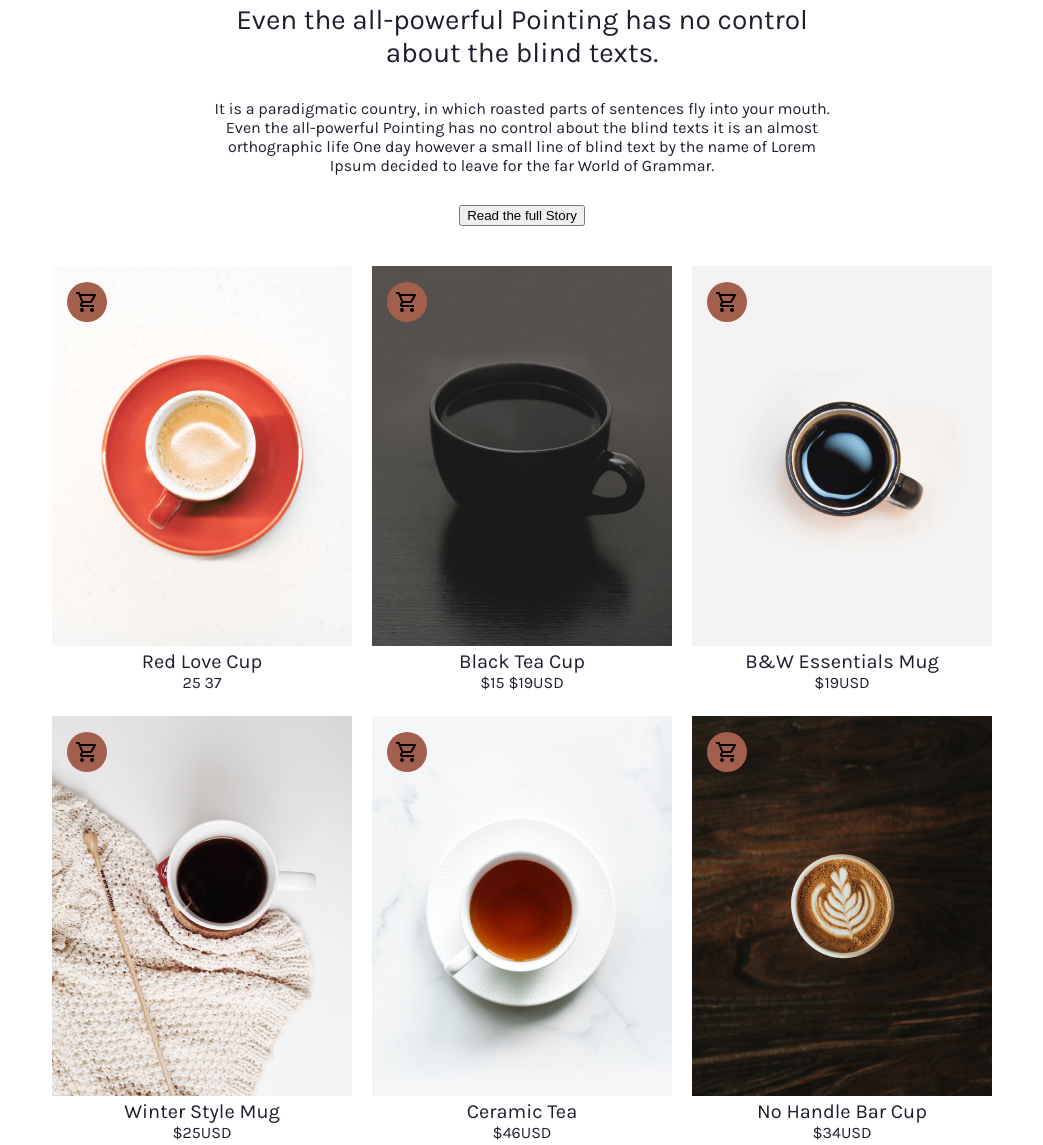
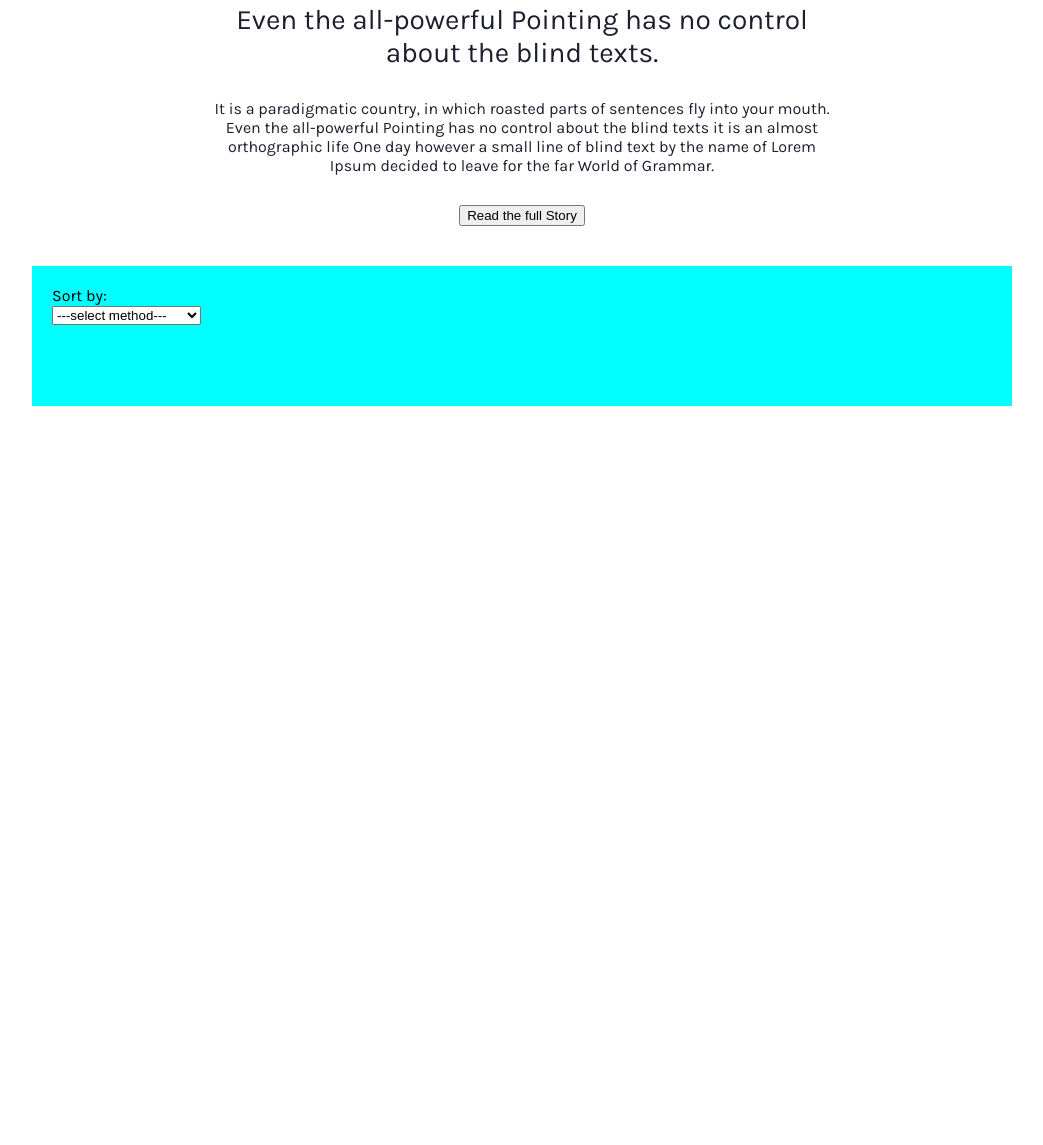
Before and after one commit to DmytroTurch/Mug_shop, a website: page index.html in a window 1280 px wide. Shown: the part 641-1786 px from the top of the page, without its empty margins (118-1161 px from the left). After the commit the page ends 1047 px from the top, so only its background shows below. Drawn offline with Linux system fonts and the light colour scheme.

Commit message:
Add select element (HTML) for sorting logic

```diff
--- a/index.html
+++ b/index.html
@@ -66,7 +66,15 @@
 
     <div class="content products">
         <h1 class="sectionheader"></h1>
-        <div class="section" id="lotsRender"></div>
+        <div class="wrapperSortingButtons">
+            <p class="text">Sort by: </p>
+            <select name="sortingMethod" id="sortingMethod">
+                <option value="default">---select method---</option>
+                <option value="byPriceFromLow"> price from low to high</option>
+                <option value="byPriceFromHigh"> price from high to low</option>
+            </select>
+        </div>
+        <div class="section" id="slotsRender"></div>
     </div>
 
     <div class="cartPop">
```
